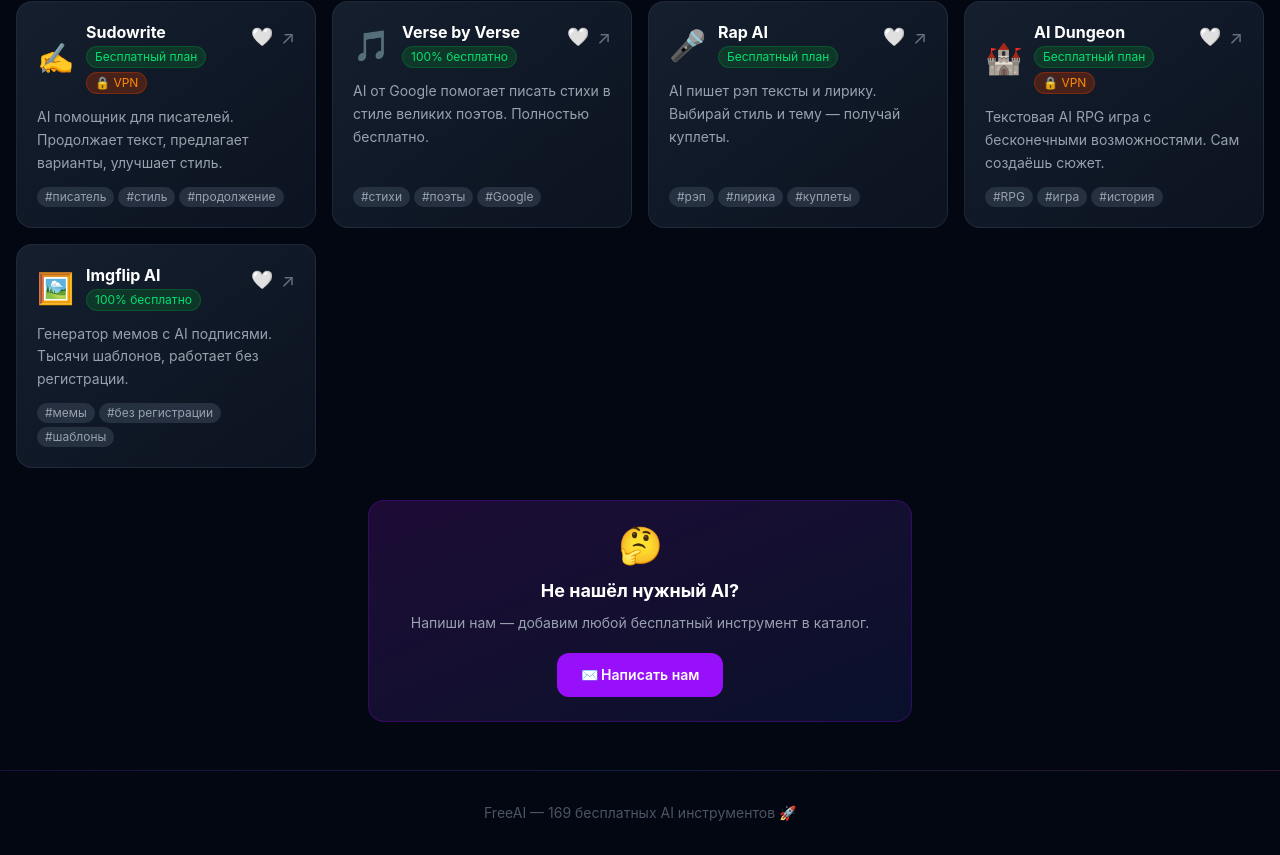
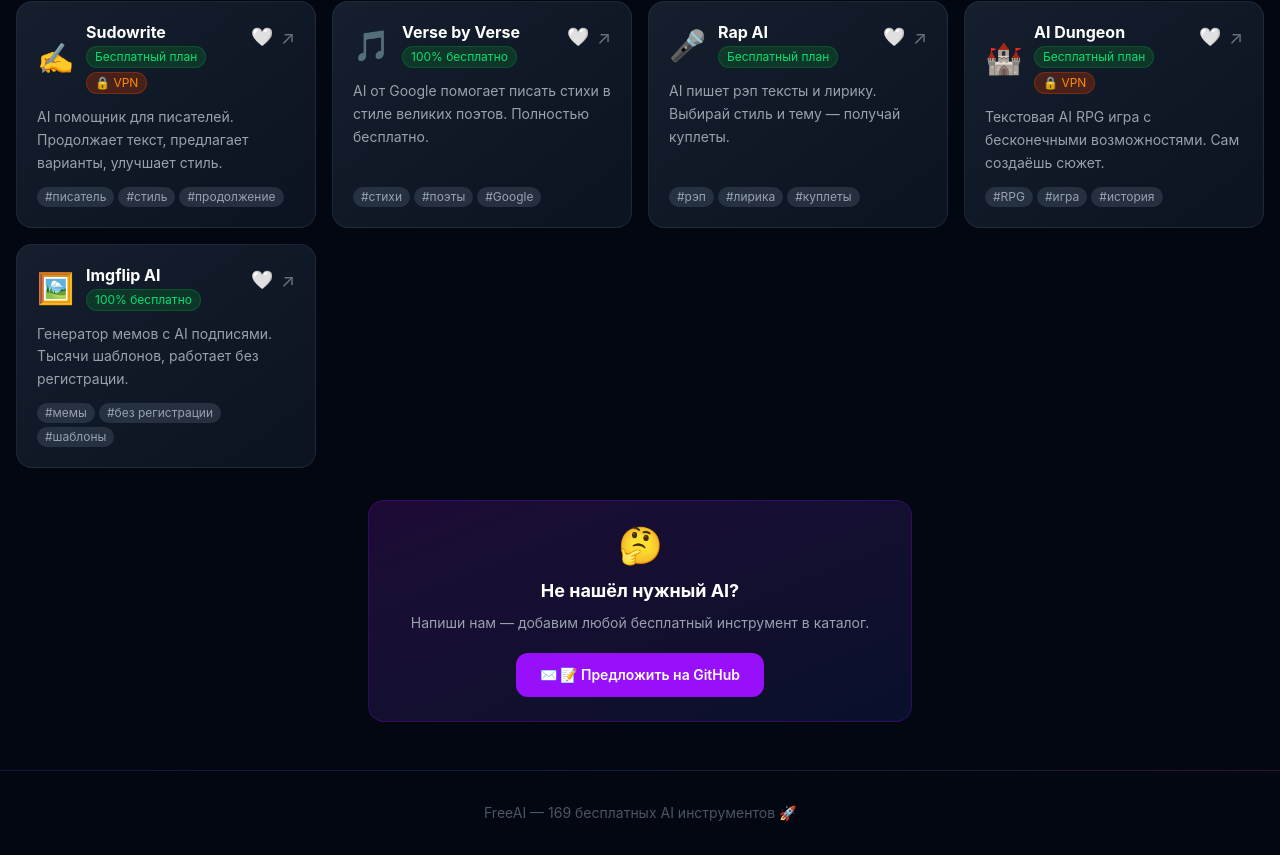
Before and after one commit to Nikhub001/ai-hub, a React (Vite) app: page / in a window 1280 px wide. Shown: the part 10845-11700 px from the top of the page. Built offline with nearby package versions, Linux system fonts and the light colour scheme.

Commit message:
Suggest tool button links to GitHub Issues

```diff
--- a/src/App.jsx
+++ b/src/App.jsx
@@ -253,7 +253,7 @@
           <h3 className="text-lg font-bold text-white mb-2">{tr.suggestTitle}</h3>
           <p className="text-gray-400 text-sm mb-5">{tr.suggestDesc}</p>
           <a
-            href={`https://t.me/NikiMAl0?text=${encodeURIComponent(tr.suggestMsg)}`}
+            href={`https://github.com/Nikhub001/ai-hub/issues/new?title=${encodeURIComponent(tr.suggestIssueTitle)}&body=${encodeURIComponent(tr.suggestMsg)}&labels=suggestion`}
             target="_blank"
             rel="noopener noreferrer"
             className="inline-flex items-center gap-2 px-6 py-3 bg-purple-600 hover:bg-purple-500 text-white font-semibold rounded-xl text-sm transition-all hover:shadow-lg hover:shadow-purple-500/30"
--- a/src/i18n.js
+++ b/src/i18n.js
@@ -22,8 +22,9 @@
     showVpn: 'Показать только без VPN',
     suggestTitle: 'Не нашёл нужный AI?',
     suggestDesc: 'Напиши нам — добавим любой бесплатный инструмент в каталог.',
-    suggestBtn: 'Написать нам',
-    suggestMsg: 'Привет! Хочу предложить AI инструмент для добавления на сайт hub-freeai.vercel.app: ',
+    suggestBtn: '📝 Предложить на GitHub',
+    suggestIssueTitle: 'Предложение: добавить AI инструмент',
+    suggestMsg: 'Название инструмента: \nСсылка: \nКатегория: \nПочему бесплатный: ',
     categories: {
       all: '✨ Все',
       image: '🖼️ Картинки',
@@ -77,8 +78,9 @@
     showVpn: 'Show only VPN-free',
     suggestTitle: "Don't see the AI you need?",
     suggestDesc: 'Write to us — we will add any free tool to the catalog.',
-    suggestBtn: 'Contact us',
-    suggestMsg: 'Hi! I want to suggest an AI tool for hub-freeai.vercel.app: ',
+    suggestBtn: '📝 Suggest on GitHub',
+    suggestIssueTitle: 'Suggestion: add AI tool',
+    suggestMsg: 'Tool name: \nLink: \nCategory: \nWhy it is free: ',
     categories: {
       all: '✨ All',
       image: '🖼️ Images',
```
